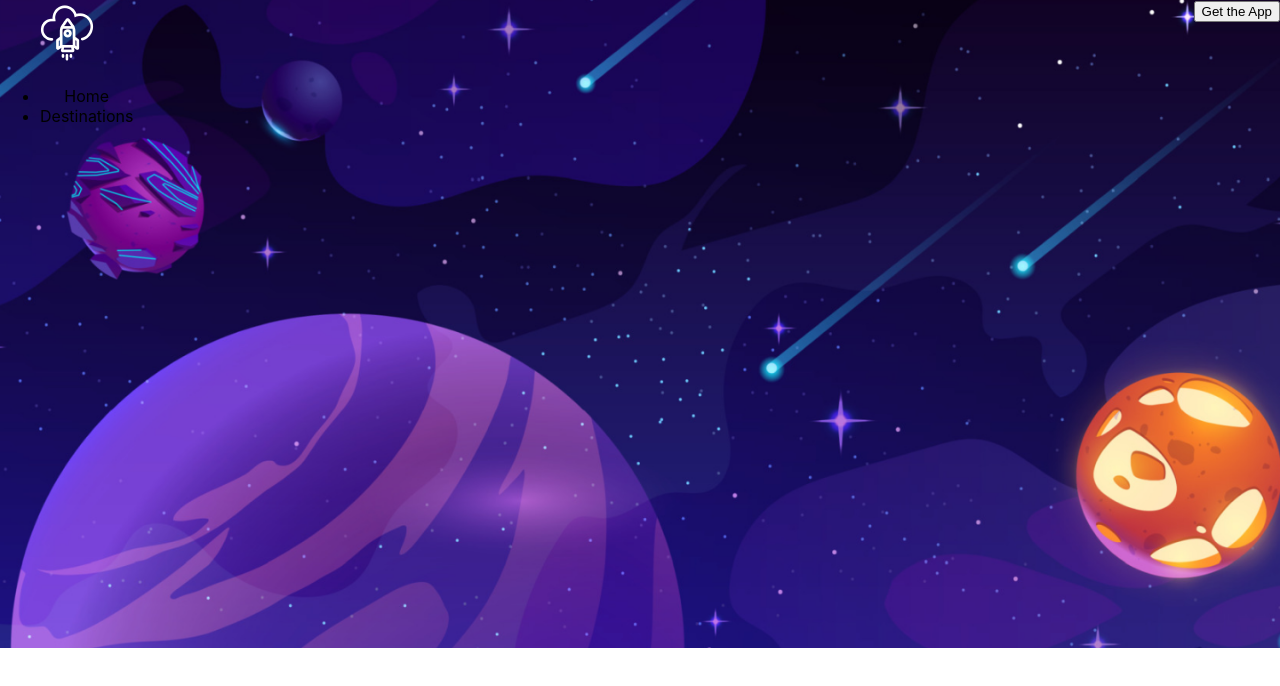
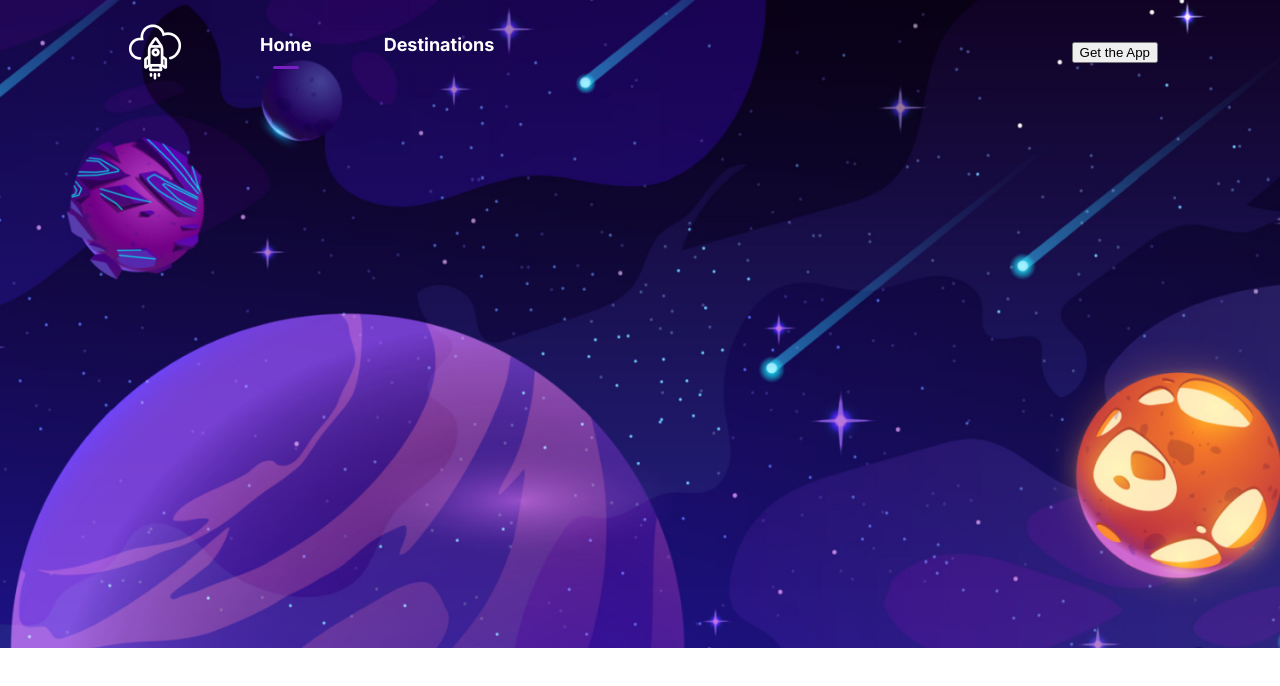
Before and after one commit to eddiesosera/dvt-term1-project, a React (Create React App) app: page / in a window 1280 px wide. Shown: the top 686 px of the page. Built offline with nearby package versions, Linux system fonts and the light colour scheme.

Commit message:
Navbar Style

```diff
--- a/src/components/navigation/navbar/index.css
+++ b/src/components/navigation/navbar/index.css
@@ -1,7 +1,51 @@
 .navbar {
-    width: 100%;
+    /* Subtracting the 122px from the horizontal side margins because of the padding */
+    width: calc(100% - 122px - 122px);
+
     display: flex;
     justify-content: space-between;
+    align-items: center;
     position: absolute;
     top: 0;
+    padding: 18px 122px;
 }
+
+.navbar-left {
+    display: flex;
+    gap: 72px;
+    align-items: center;
+}
+
+.navbar-left-img {}
+
+.navbar-left-items {
+    display: flex;
+    gap: 72px;
+    padding: 0;
+}
+
+.navbar-left-item {
+    list-style: none;
+    color: #FFFFFF;
+    font-size: 18px;
+    font-family: Inter;
+    font-weight: 700;
+
+    display: flex;
+    flex-direction: column;
+    align-items: center;
+    gap: 11px;
+    cursor: pointer;
+}
+
+.navbar-left-item-line {
+    display: none;
+    height: 3px;
+    width: 50%;
+    border-radius: 100px;
+    background: #7920C2;
+}
+
+.active-page {
+    display: block !important;
+}
--- a/src/components/navigation/navbar/index.js
+++ b/src/components/navigation/navbar/index.js
@@ -18,14 +18,15 @@ export const Navbar = () => {
     return (
         <div className='navbar'>
             <div className='navbar-left'>
-                <img src={logo} alt='Logo' />
+                <img className='navbar-left-img' src={logo} alt='Logo' />
                 <ul className='navbar-left-items'>
                     {
                         pages.map((page) => {
                             return (
-                                <li className={`navbar-left-item ${page.url === activePage ? 'active-page' : ''}`}
+                                <li className={`navbar-left-item`}
                                     onClick={() => { setActivePage(page.url) }}>
                                     {page.title}
+                                    <div className={`navbar-left-item-line ${page.url === activePage && 'active-page'}`} />
                                 </li>
                             )
                         })
```
